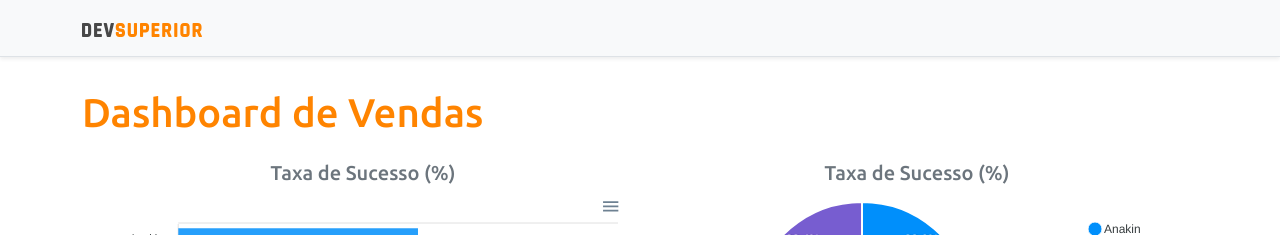
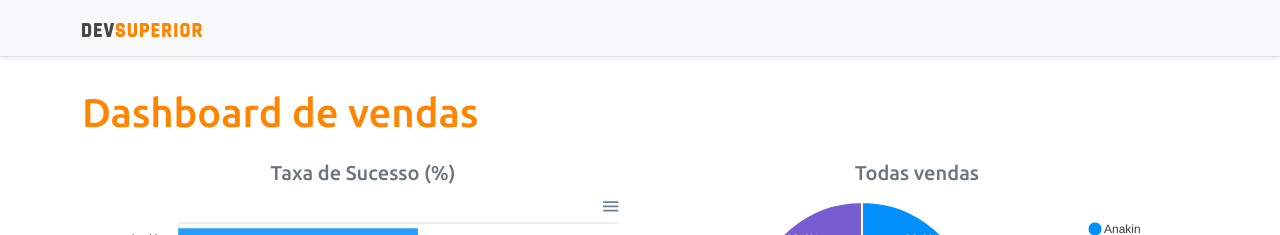
Before and after one commit to DouglasAP25/projeto-sds3, a React (Create React App) app in the folder frontend/: page / in a window 1280 px wide. Shown: the top 235 px of the page. Built offline with nearby package versions, Linux system fonts and the light colour scheme.

Commit message:
Update titles

```diff
--- a/frontend/src/App.tsx
+++ b/frontend/src/App.tsx
@@ -9,7 +9,7 @@
     <>
       <NavBar />
       <div className="container">
-        <h1 className="text-primary py-3">Dashboard de Vendas</h1>
+        <h1 className="text-primary py-3">Dashboard de vendas</h1>
 
         <div className="row px-3">
           <div className="col-sm-6">
@@ -17,7 +17,7 @@
             <BarChart />
           </div>
           <div className="col-sm-6">
-            <h5 className="text-center text-secondary">Taxa de Sucesso (%)</h5>
+            <h5 className="text-center text-secondary">Todas vendas</h5>
             <DonutChart />
           </div>
         </div>
```
